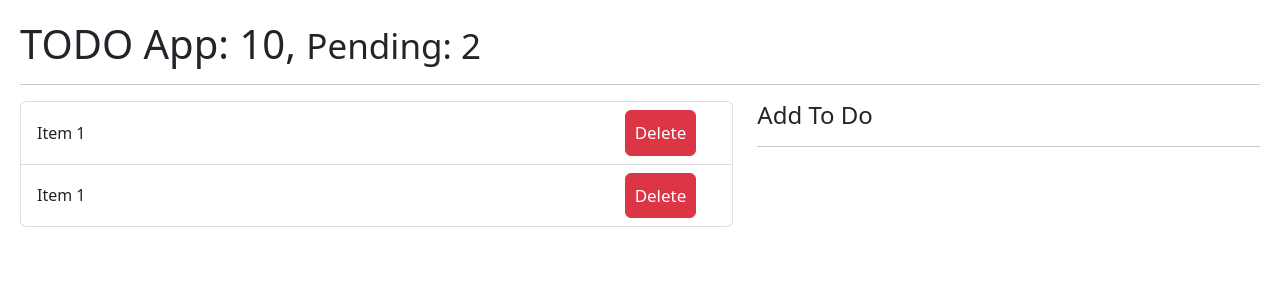
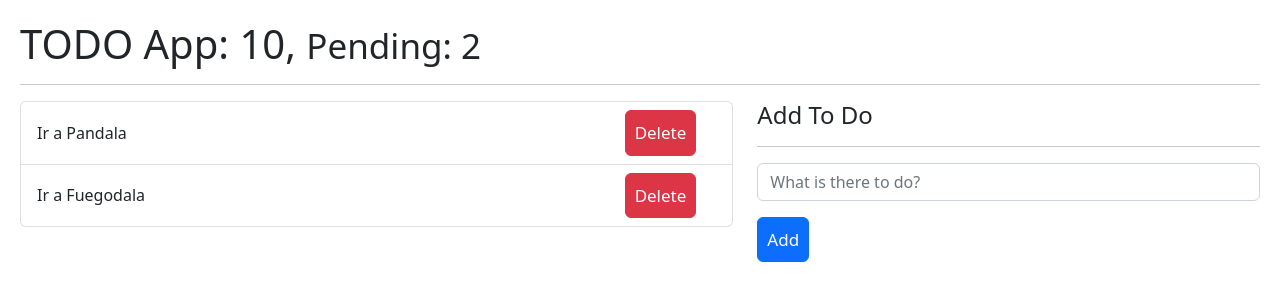
Before and after one commit to JulianCeleita/hook-app, a React (Vite) app: page / in a window 1280 px wide. Shown: the top 300 px of the page. Built offline with nearby package versions, Linux system fonts and the light colour scheme.

Commit message:
adding the array with onclick

```diff
--- a/src/hooks/useForm.tsx
+++ b/src/hooks/useForm.tsx
@@ -17,6 +17,6 @@ export const useForm = ( initialForm = {} ) => {
     }
 
     return {
-        formState, onInputChange, onResetForm,
+        ...formState,formState, onInputChange, onResetForm,
     }
 }
--- a/src/useReducer/TodoAdd.tsx
+++ b/src/useReducer/TodoAdd.tsx
@@ -1,10 +1,33 @@
-export const TodoAdd = () => {
+import { useForm } from "../hooks";
+
+export const TodoAdd = ({ onNewTodo }: { onNewTodo: any }) => {
+  const { description, onInputChange, onResetForm } = useForm({
+    description: "",
+  });
+
+  const onFormSubmit = (event: any) => {
+    event.preventDefault();
+    if (description.length <= 1) return;
+
+    const newTodo = {
+      id: new Date().getTime(),
+      done: false,
+      description,
+    };
+
+    onNewTodo(newTodo);
+    onResetForm();
+  };
+
   return (
-    <form>
+    <form onSubmit={onFormSubmit}>
       <input
         type="text"
         placeholder="What is there to do?"
         className="form-control"
+        name="description"
+        value={description}
+        onChange={onInputChange}
       />
       <button type="submit" className="btn btn-primary mt-3">
         Add
--- a/src/useReducer/TodoApp.tsx
+++ b/src/useReducer/TodoApp.tsx
@@ -1,4 +1,5 @@
 import { useReducer } from "react";
+import { TodoAdd } from "./TodoAdd";
 import { TodoList } from "./TodoList";
 import { todoReducer } from "./todoReducer";
 
@@ -11,7 +12,7 @@ export const initialState = [
 
   {
     id: new Date().getTime() * 3,
-    description: "Ir a Pandala",
+    description: "Ir a Fuegodala",
     done: false,
   },
 ];
@@ -19,24 +20,27 @@ export const initialState = [
 export const TodoApp = () => {
   const [todos, dispatch] = useReducer(todoReducer, initialState);
 
-    const handleNewTodo = ( todo ) => {
-        console.log({ todo });
-    }
+  const handleNewTodo = (todo: any) => {
+    console.log({ todo });
+  };
 
   return (
     <>
-      <h1> TODO App: 10, <small> Pending: 2</small> </h1>
+      <h1>
+        {" "}
+        TODO App: 10, <small> Pending: 2</small>{" "}
+      </h1>
       <hr />
 
       <div className="row">
         <div className="col-7">
-          <TodoList todos={ todos }/>
+          <TodoList todos={todos} />
         </div>
 
         <div className="col-5">
           <h4>Add To Do</h4>
           <hr />
-          {}
+          <TodoAdd onNewTodo={handleNewTodo} />
         </div>
       </div>
     </>
--- /dev/null
+++ b/src/useReducer/TodoItem.tsx
@@ -0,0 +1,17 @@
+interface TodoElement {
+    id: any,
+    description: string,
+    done: boolean,
+}
+
+export const TodoItem = ({ todo }: {todo:TodoElement}) => {
+  return (
+    <li
+          key={todo.id}
+          className="list-group-item d-flex justify-content-between"
+        >
+          <span className="align-self-center"> {todo.description} </span>
+          <button className="btn btn-danger">Delete</button>
+    </li>
+  )
+}
--- a/src/useReducer/TodoList.tsx
+++ b/src/useReducer/TodoList.tsx
@@ -1,14 +1,10 @@
+import { TodoItem } from "./TodoItem";
+
 export const TodoList = ({ todos = [] }) => {
   return (
     <ul className="list-group">
       {todos.map((todo) => (
-        <li
-          key={todo.id}
-          className="list-group-item d-flex justify-content-between"
-        >
-          <span className="align-self-center"> Item 1 </span>
-          <button className="btn btn-danger">Delete</button>
-        </li>
+        <TodoItem key={todo.id} todo={todo} />
       ))}
     </ul>
   );
```
